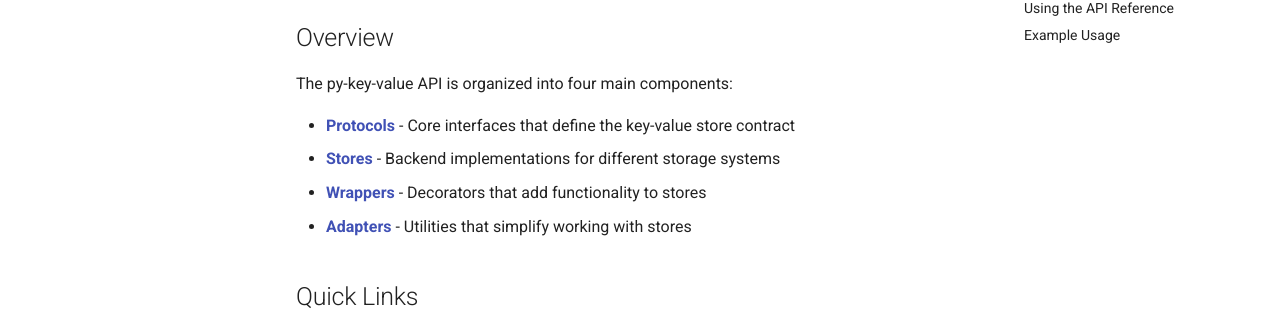
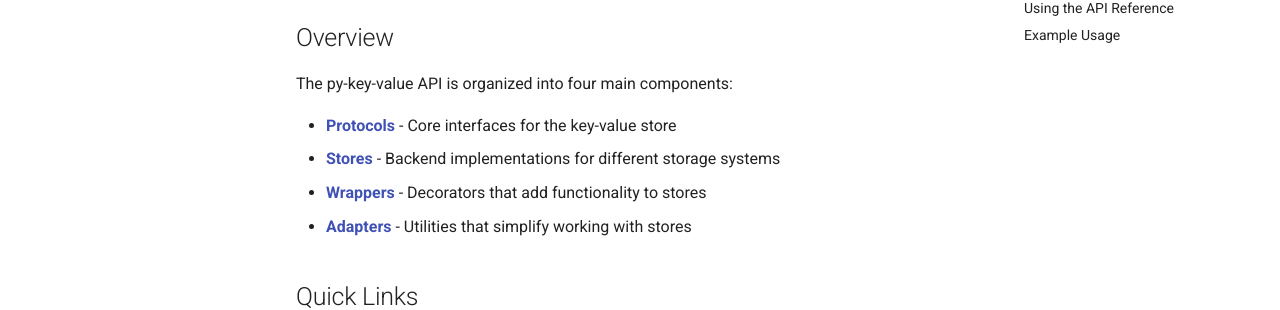
Before and after one commit to strawgate/py-key-value, an MkDocs documentation site: the page built from docs/api/index.md, in a window 1280 px wide and 900 px high. Shown: the part 313-623 px from the top of the window. Built offline with MkDocs 1.6.1 and Material for MkDocs 9.7.7, drawn with Linux system fonts in a browser that asks for light colours; comment, search, counter and statistics services are not loaded.

Commit message:
lint the index

```diff
--- a/docs/api/index.md
+++ b/docs/api/index.md
@@ -6,7 +6,7 @@ Complete API reference documentation for py-key-value.
 
 The py-key-value API is organized into four main components:
 
-- **[Protocols](protocols.md)** - Core interfaces that define the key-value store contract
+- **[Protocols](protocols.md)** - Core interfaces for the key-value store
 - **[Stores](stores.md)** - Backend implementations for different storage systems
 - **[Wrappers](wrappers.md)** - Decorators that add functionality to stores
 - **[Adapters](adapters.md)** - Utilities that simplify working with stores
```
